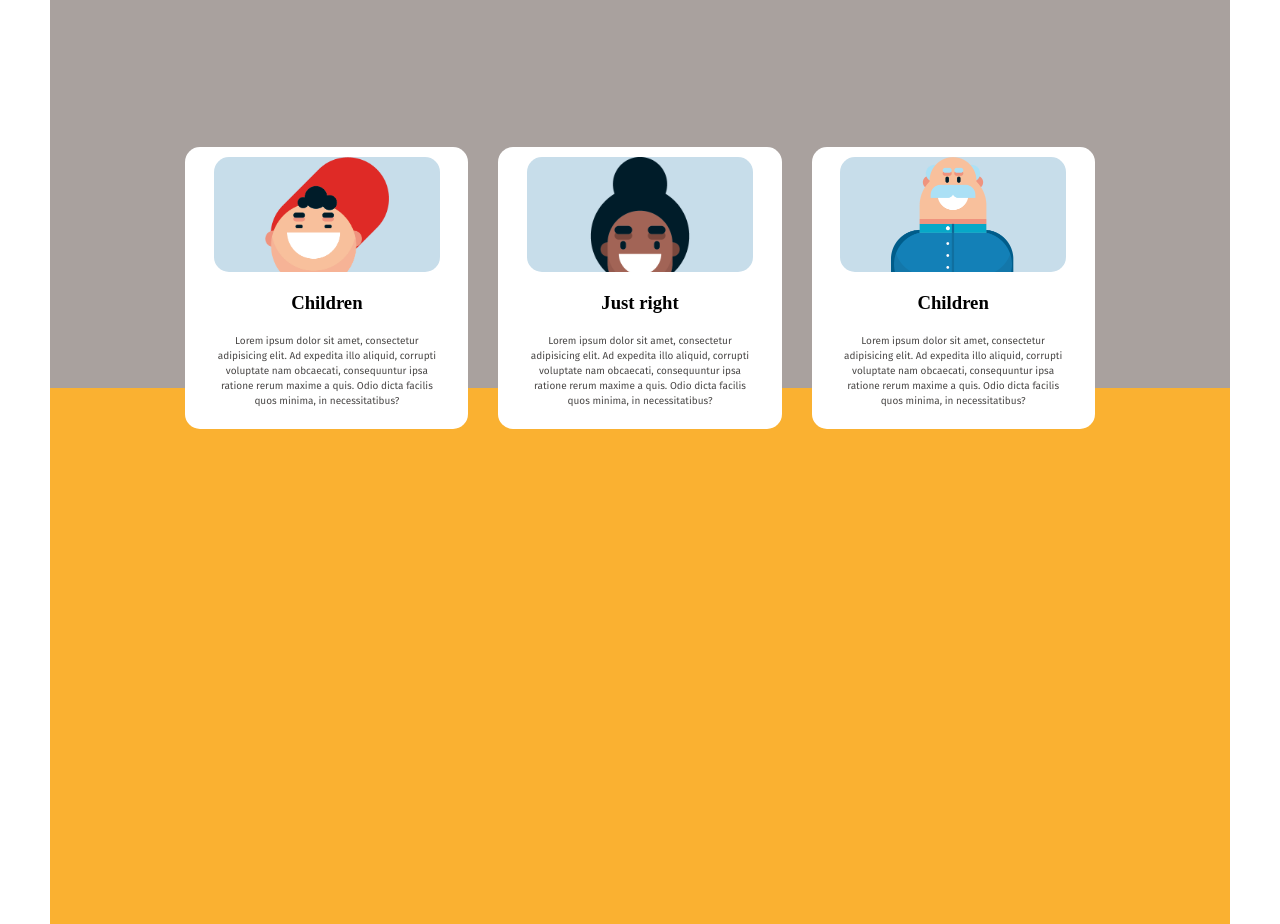
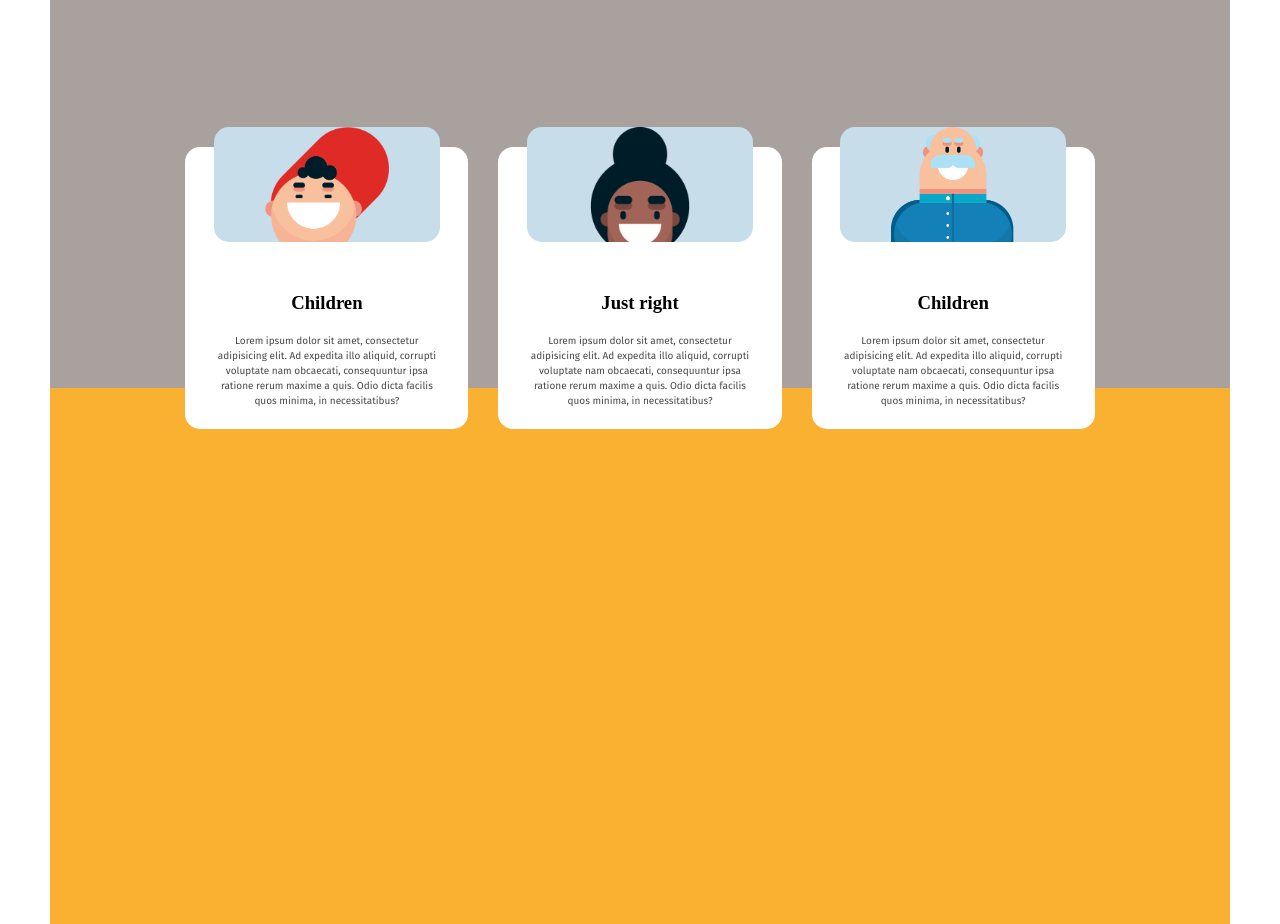
Before and after one commit to stecinelli/insurance-page, a plain HTML site: page index.html in a window 1280 px wide. Shown: the part 940-1864 px from the top of the page. Drawn offline with nearby package versions, Linux system fonts and the light colour scheme; a web font is replaced by a local one.

Commit message:
animation

```diff
--- a/index.css
+++ b/index.css
@@ -145,6 +145,7 @@ nav {
     justify-content: center;
     align-items: center;
     text-align: center;
+    overflow: visible;
 
     & .img-box {
       width: 80%;
@@ -155,6 +156,8 @@ nav {
       background-color: #c7ddea;
 
       overflow: hidden;
+      box-sizing: border-box;
+      transform: translate(0px, -30px);
     }
 
     & img {
```
